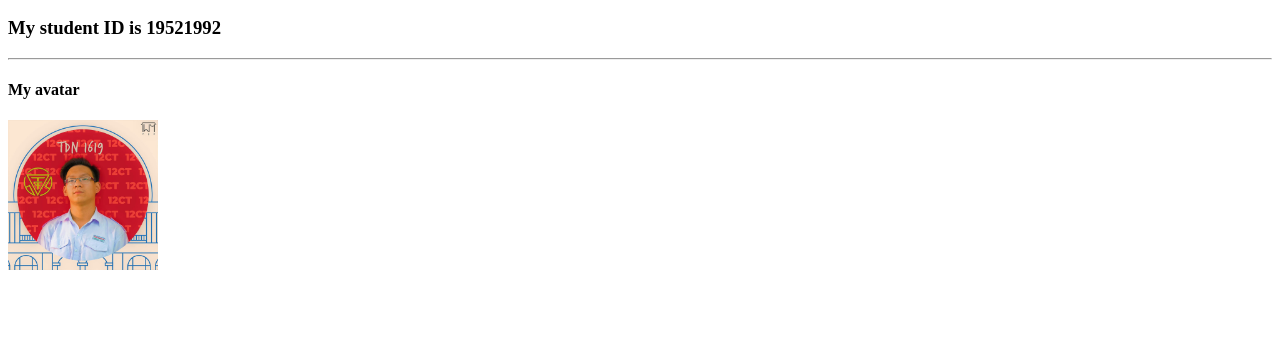
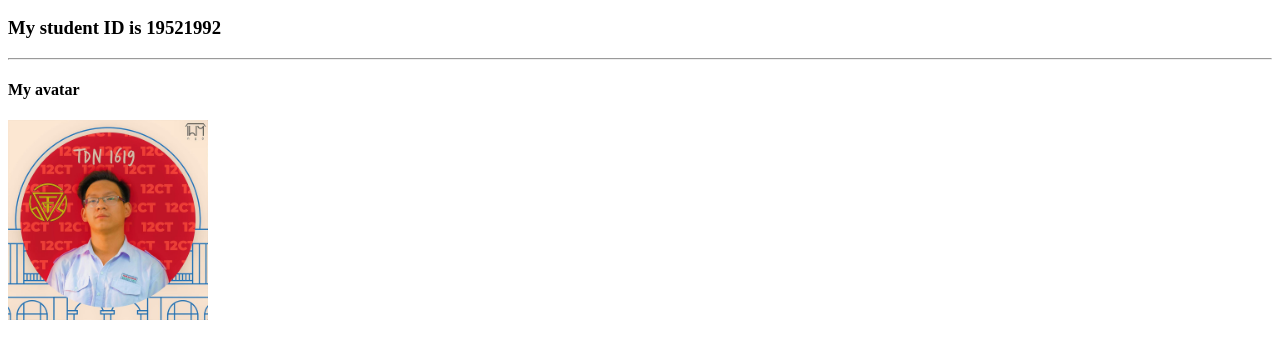
Before and after one commit to Huynhkimphat/IS207_Lab1, a plain HTML site: page SourceCode/BT0/index.html in a window 1280 px wide. Shown: the part 110-468 px from the top of the page. Drawn offline with Linux system fonts and the light colour scheme.

Commit message:
Adding BT0

```diff
--- a/SourceCode/BT0/index.html
+++ b/SourceCode/BT0/index.html
@@ -14,7 +14,7 @@
     <h3>My student ID is 19521992</h3>
     <hr>
     <h4>My avatar</h4>
-    <img src="./ava.jpg" alt="" width="150" height="150">
+    <img src="./ava.jpg" alt="" width="200" height="200">
 </body>
 
 </html>
```
